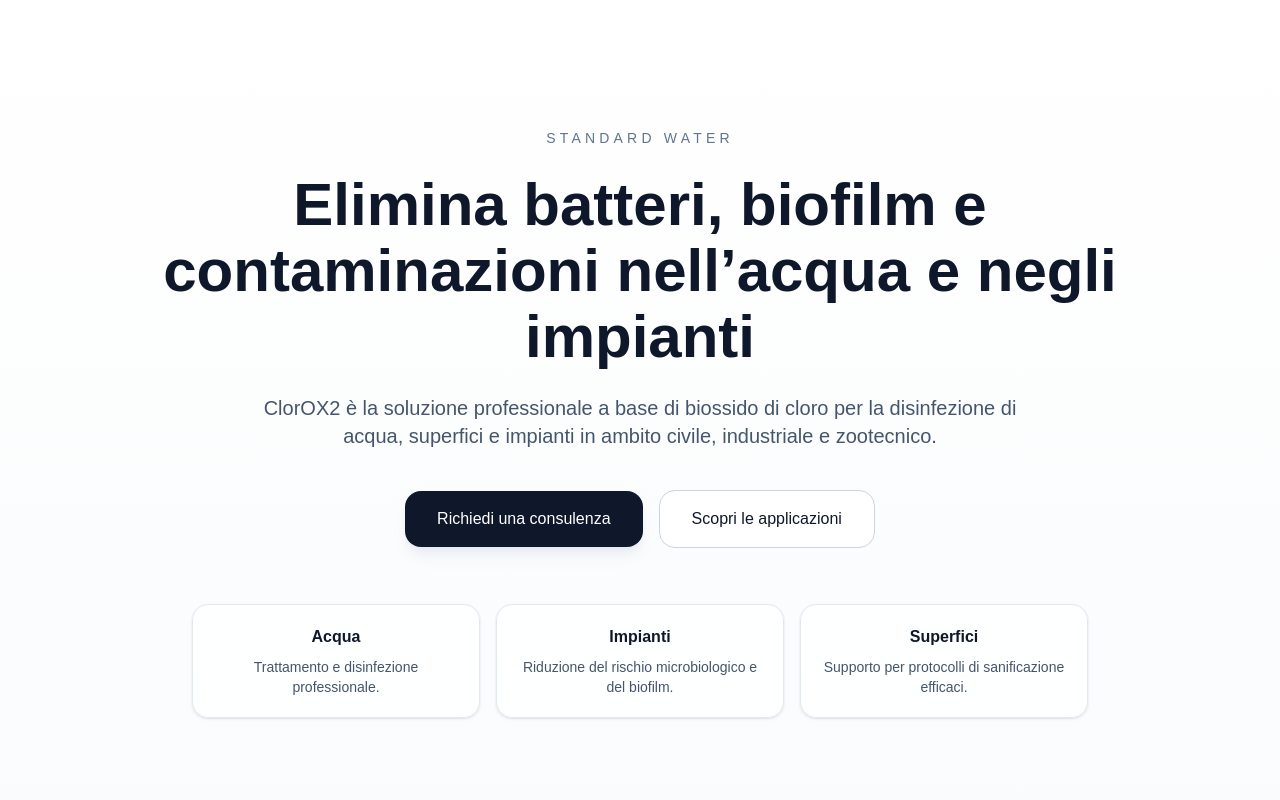
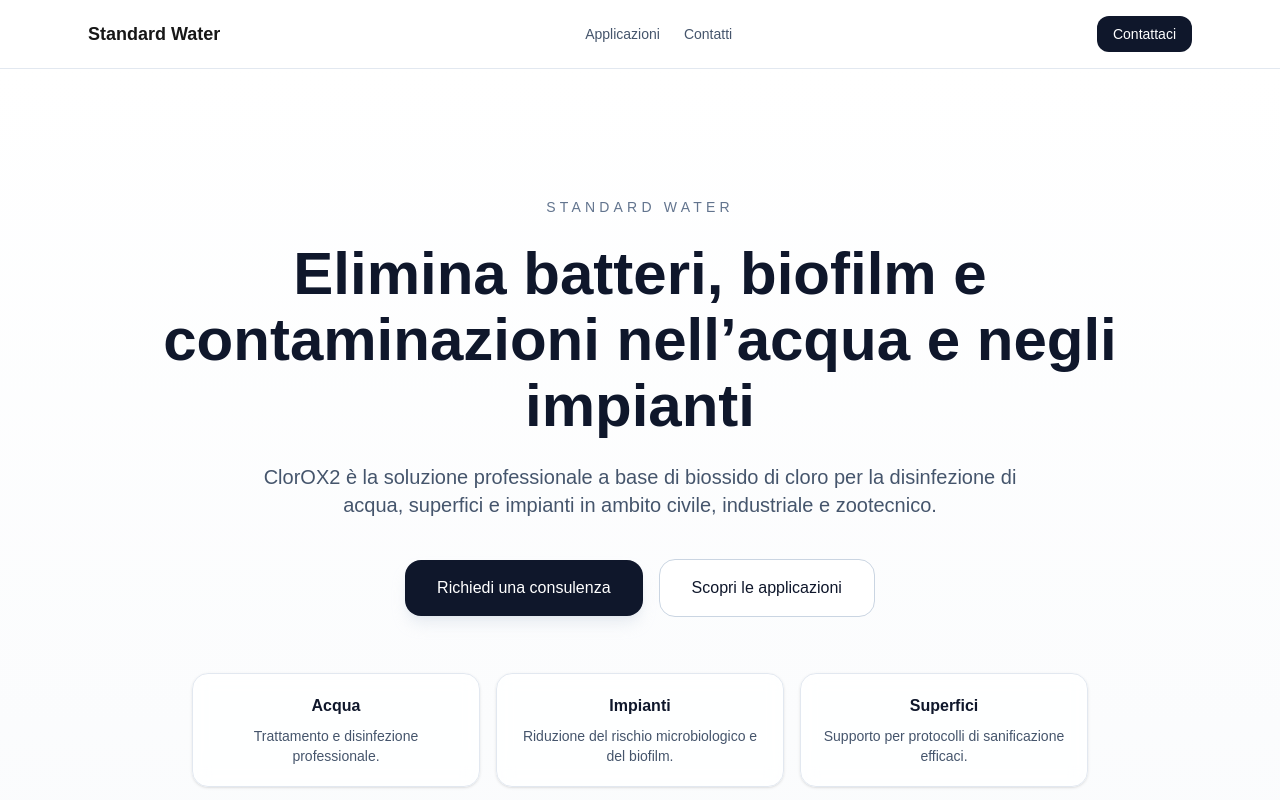
Before and after one commit to markroccetti-source/tandard-water-website, a Next.js app: page / in a window 1280 px wide. Shown: the top 800 px of the page. Built offline with nearby package versions, Linux system fonts and the light colour scheme.

Commit message:
Design homepage migliorato

```diff
--- a/app/layout.tsx
+++ b/app/layout.tsx
@@ -27,7 +27,34 @@
       lang="en"
       className={`${geistSans.variable} ${geistMono.variable} h-full antialiased`}
     >
-      <body className="min-h-full flex flex-col">{children}</body>
+      <body className="bg-white text-slate-900">
+  <header className="w-full border-b border-slate-200 bg-white/80 backdrop-blur sticky top-0 z-50">
+    <div className="max-w-6xl mx-auto px-6 py-4 flex items-center justify-between">
+
+      <div className="font-semibold text-lg">
+        Standard Water
+      </div>
+
+      <nav className="hidden md:flex items-center gap-6 text-sm">
+        <a href="#applicazioni" className="text-slate-600 hover:text-black">
+          Applicazioni
+        </a>
+        <a href="#contatti" className="text-slate-600 hover:text-black">
+          Contatti
+        </a>
+      </nav>
+
+      <a
+        href="#contatti"
+        className="rounded-xl bg-slate-900 text-white px-4 py-2 text-sm font-medium"
+      >
+        Contattaci
+      </a>
+    </div>
+  </header>
+
+  {children}
+</body>
     </html>
   );
 }
```
